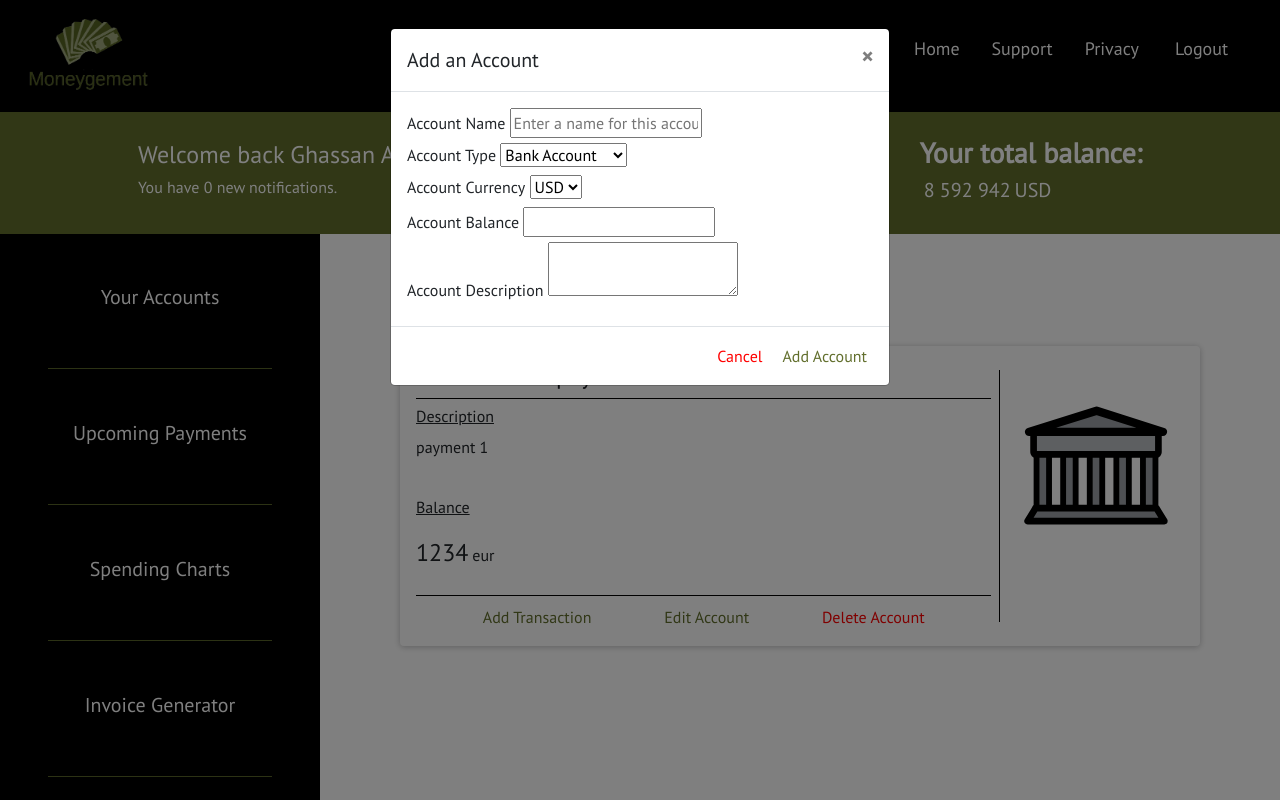
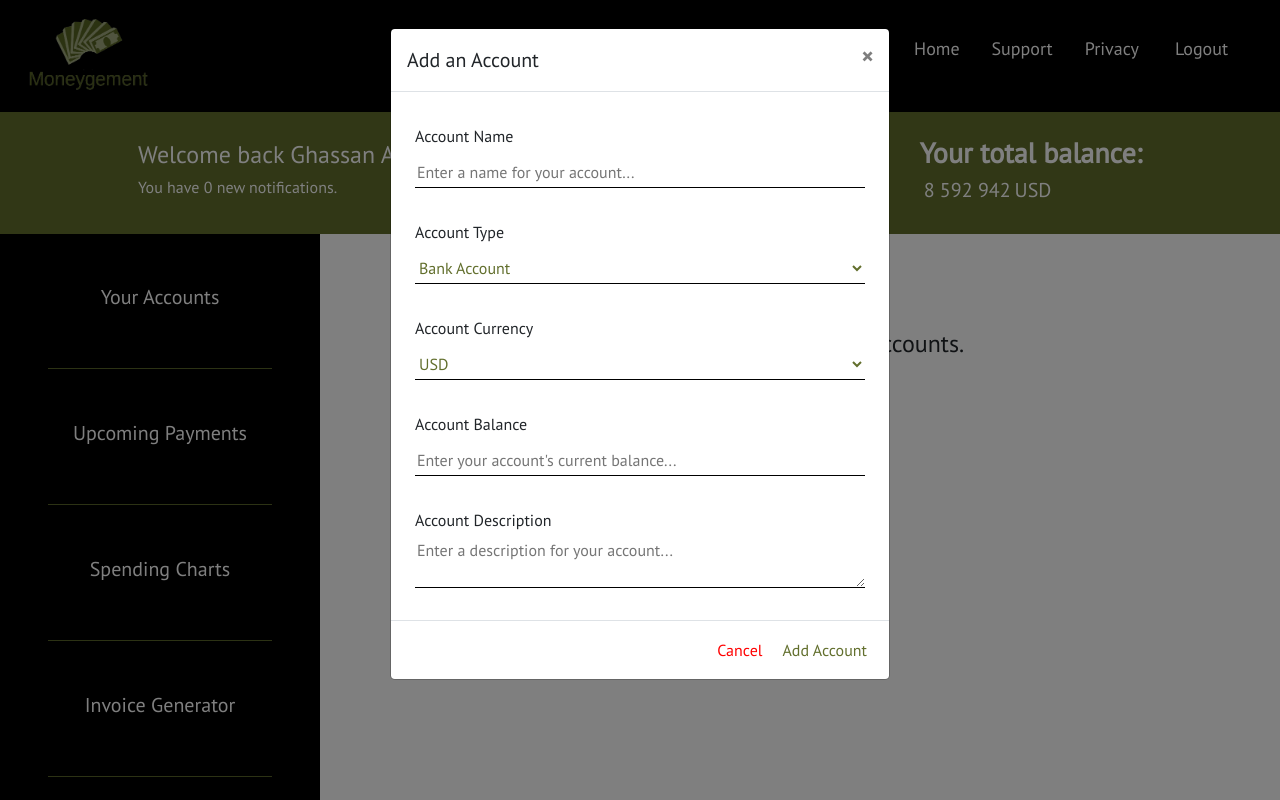
Before and after one commit to ghassan-02/Moneygement, a Flask app: page /YourAccounts in a window 1280 px wide, after a click on "Add an account". Run offline with Flask 2, Linux system fonts and the light colour scheme; a user stored in the database is signed in; data comes from the database, SQL or seed files in the repository; both versions use the stored data as it was after the commit; some libraries are stand-ins or nearby versions.

Commit message:
styled accounts modal / fixed ‘no accounts’ not showing up / added placeholders for accounts modals

```diff
--- a/website/static/cssdashboard/stylesheet.css
+++ b/website/static/cssdashboard/stylesheet.css
@@ -423,6 +423,54 @@
         background-color: black;
     }
 
+    #add_account_modal .modal-dialog .modal-content form .modal-body{
+        display: flex;
+        flex-direction: column;
+    }
+    #add_account_modal .modal-dialog .modal-content form .modal-body fieldset{
+        display: flex;
+        flex-direction: column;
+        margin: 1rem 0.5rem;
+    }
+
+    #add_account_modal .modal-dialog .modal-content form .modal-body fieldset input{
+        border: none;
+        border-bottom: solid 0.1rem black;
+        border-radius: 0%;
+        height: 2rem;
+        color: #626f2d;
+        caret-color: #626f2d;
+        background-color: transparent;
+    }
+
+    #add_account_modal .modal-dialog .modal-content form .modal-body fieldset select{
+        border: none;
+        border-bottom: solid 0.1rem black;
+        border-radius: 0%;
+        height: 2rem;
+        color: #626f2d;
+        caret-color: #626f2d;
+        background-color: transparent;
+    }
+
+    #add_account_modal .modal-dialog .modal-content form .modal-body fieldset textarea{
+        border: none;
+        border-bottom: solid 0.1rem black;
+        border-radius: 0%;
+        height: 3rem;
+        min-height: 2.25rem;
+        max-height: 4rem;
+        color: #626f2d;
+        caret-color: #626f2d;
+        background-color: transparent;
+    }
+
+    #add_account_modal .modal-dialog .modal-content form .modal-body fieldset textarea::placeholder, #add_account_modal .modal-dialog .modal-content form .modal-body fieldset input::placeholder{
+        font-size: 1rem;
+        line-height: 1rem;
+    }
+
+
     footer{
         position: relative;
         top: 0rem;
--- a/website/templates/accounts.html
+++ b/website/templates/accounts.html
@@ -22,7 +22,7 @@
                     <fieldset>
                         <label for='account_input_name'>Account Name</label>
                         <input id='account_input_name' type="text" name='account_input_name'
-                            placeholder="Enter a name for this account">
+                            placeholder="Enter a name for your account...">
                     </fieldset>
 
                     <fieldset>
@@ -46,12 +46,12 @@
 
                     <fieldset>
                         <label for='account_input_balance'>Account Balance</label>
-                        <input id='account_input_balance' type="number" name='account_input_balance'>
+                        <input id='account_input_balance' type="number" name='account_input_balance' placeholder="Enter your account's current balance...">
                     </fieldset>
 
                     <fieldset>
                         <label for='account_input_description'>Account Description</label>
-                        <textarea id='account_input_description' name='account_input_description'></textarea>
+                        <textarea id='account_input_description' name='account_input_description' placeholder="Enter a description for your account..."></textarea>
                     </fieldset>
 
                 </div>
@@ -67,8 +67,8 @@
 
 <!-- Add for loop here, lists all financial accounts owned by the user -->
 
-{% if names|length < 1 %}
-<h4>There are no accounts.</h4>
+{% if names|length <= 1 %}
+<h4>There are currently no accounts.</h4>
 {% else %}
 {% for a in user.accounts %}
 <section class='account_card'>
```
Also changed, not shown: website/database.db.
